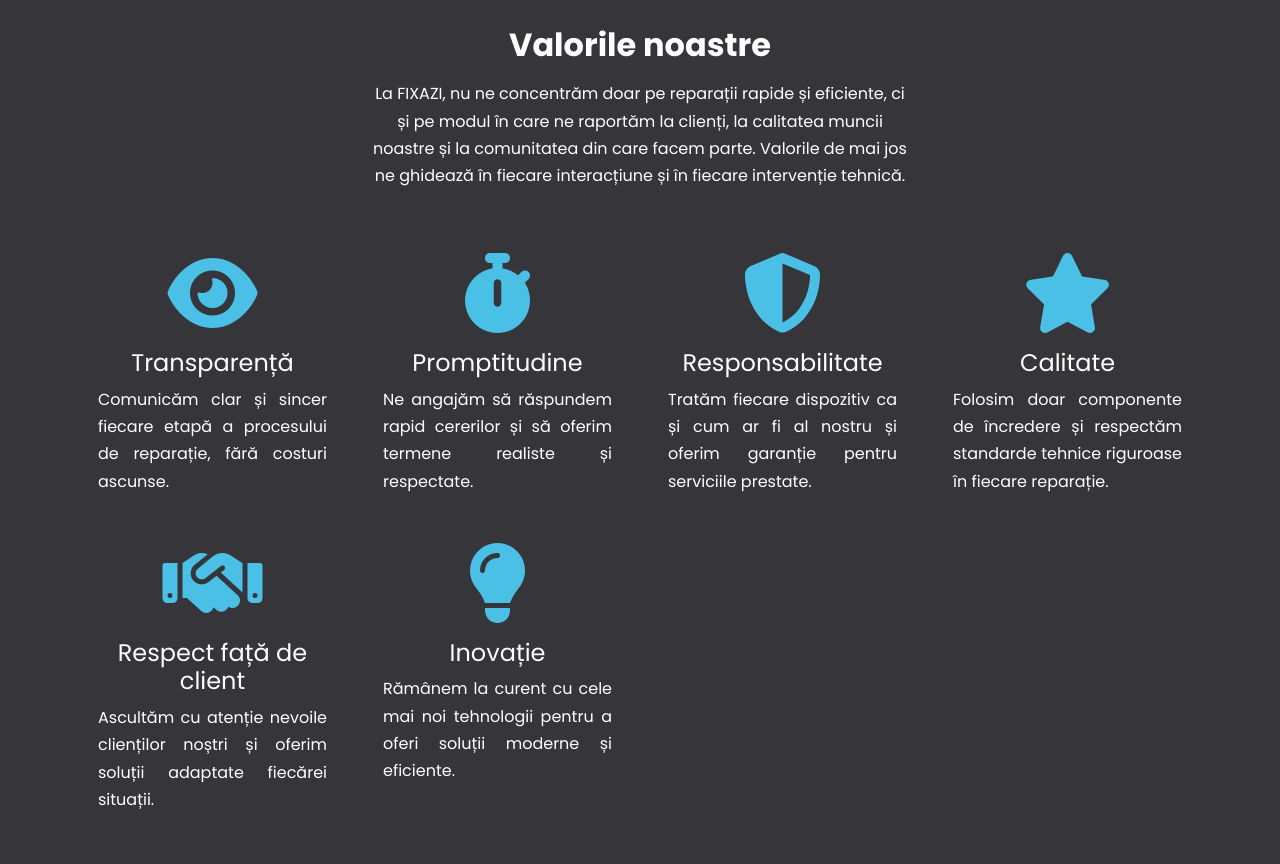
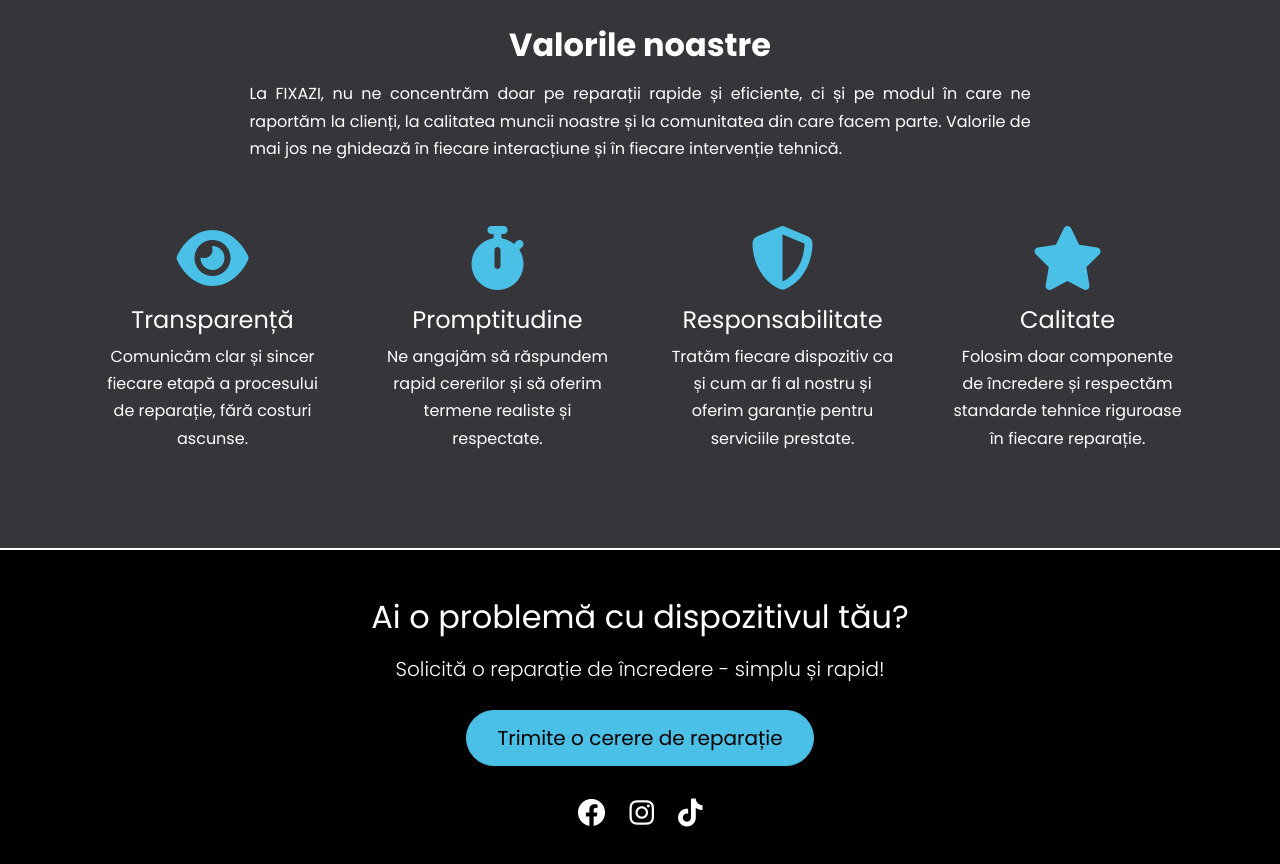
Before and after one commit to DanielDeaconescu/fixazi, a website: page index.html in a window 1280 px wide. Shown: the part 702-1566 px from the top of the page. Drawn offline with Linux system fonts and the light colour scheme.

Commit message:
further changes

```diff
--- a/index.html
+++ b/index.html
@@ -105,18 +105,15 @@
         </video>
         <div class="overlay"></div>
         <div class="content">
-          <div class="row">
           <div
-              class="col-md-6 pt-5 d-flex flex-column align-items-start repair-services-container"
+            class="pt-5 d-flex flex-column align-items-start repair-services-container"
           >
             <h1 class="mt-5 d-flex flex-column header-title subtitle-custom">
               Servicii de reparații
               <span class="text-primary fw-bold">rapide și calitative</span>
             </h1>
             <p class="lead">Servicii de reparații</p>
-              <ul
-                class="d-flex flex-column list-unstyled p-0 header-list-custom"
-              >
+            <ul class="d-flex flex-column list-unstyled p-0 header-list-custom">
               <li>
                 <i class="fa-solid fa-square-check me-2"></i>
                 Telefoane
@@ -139,7 +136,6 @@
               <i class="fa-regular fa-message"></i>
               Contact
             </a>
-            </div>
           </div>
         </div>
       </div>
@@ -326,26 +322,22 @@
     <!-- Expertise -->
     <section id="expertise" class="expertise bg-secondary py-5 text-white">
       <div class="container">
-        <div class="row mb-5 our-values-container">
-          <div
-            class="col-md-6 offset-md-3 d-flex flex-column align-items-center text-center"
-          >
-            <h2 class="fw-bold">Valorile noastre</h2>
+        <div class="mb-5 our-values-container">
+          <h2 class="fw-bold text-center">Valorile noastre</h2>
           <p class="our-values-paragraph">
             La FIXAZI, nu ne concentrăm doar pe reparații rapide și eficiente,
             ci și pe modul în care ne raportăm la clienți, la calitatea muncii
-              noastre și la comunitatea din care facem parte. Valorile de mai
-              jos ne ghidează în fiecare interacțiune și în fiecare intervenție
+            noastre și la comunitatea din care facem parte. Valorile de mai jos
+            ne ghidează în fiecare interacțiune și în fiecare intervenție
             tehnică.
           </p>
-          </div>
         </div>
         <!-- Expertise Row 1 -->
         <div class="row">
           <div class="col-md-3">
             <div class="card bg-transparent border-0 text-center mb-3">
               <div class="card-image">
-                <i class="fas fa-solid fa-eye fa-5x text-primary"></i>
+                <i class="fas fa-solid fa-eye fa-4x text-primary"></i>
               </div>
               <div class="card-body">
                 <h4 class="card-title">Transparență</h4>
@@ -359,7 +351,7 @@
           <div class="col-md-3">
             <div class="card bg-transparent border-0 text-center mb-3">
               <div class="card-image">
-                <i class="fas fa-solid fa-stopwatch fa-5x text-primary"></i>
+                <i class="fas fa-solid fa-stopwatch fa-4x text-primary"></i>
               </div>
               <div class="card-body">
                 <h4 class="card-title">Promptitudine</h4>
@@ -373,7 +365,7 @@
           <div class="col-md-3">
             <div class="card bg-transparent border-0 text-center mb-3">
               <div class="card-image">
-                <i class="fas fa-solid fa-shield-alt fa-5x text-primary"></i>
+                <i class="fas fa-solid fa-shield-alt fa-4x text-primary"></i>
               </div>
               <div class="card-body">
                 <h4 class="card-title">Responsabilitate</h4>
@@ -387,45 +379,13 @@
           <div class="col-md-3">
             <div class="card bg-transparent border-0 text-center mb-3">
               <div class="card-image">
-                <i class="fas fa-solid fa-star fa-5x text-primary"></i>
+                <i class="fas fa-solid fa-star fa-4x text-primary"></i>
               </div>
               <div class="card-body">
                 <h4 class="card-title">Calitate</h4>
                 <p class="our-values-p">
                   Folosim doar componente de încredere și respectăm standarde
                   tehnice riguroase în fiecare reparație.
-                </p>
-              </div>
-            </div>
-          </div>
-        </div>
-
-        <!-- Expertise Row 2 -->
-        <div class="row">
-          <div class="col-md-3">
-            <div class="card bg-transparent border-0 text-center mb-3">
-              <div class="card-image">
-                <i class="fas fa-solid fa-handshake fa-5x text-primary"></i>
-              </div>
-              <div class="card-body">
-                <h4 class="card-title">Respect față de client</h4>
-                <p class="our-values-p">
-                  Ascultăm cu atenție nevoile clienților noștri și oferim
-                  soluții adaptate fiecărei situații.
-                </p>
-              </div>
-            </div>
-          </div>
-          <div class="col-md-3">
-            <div class="card bg-transparent border-0 text-center mb-3">
-              <div class="card-image">
-                <i class="fas fa-solid fa-lightbulb fa-5x text-primary"></i>
-              </div>
-              <div class="card-body">
-                <h4 class="card-title">Inovație</h4>
-                <p class="our-values-p">
-                  Rămânem la curent cu cele mai noi tehnologii pentru a oferi
-                  soluții moderne și eficiente.
                 </p>
               </div>
             </div>
@@ -609,13 +569,17 @@
                   >Cerere de reparație</a
                 >
               </li>
-              <li>
-                Meniu de navigare: <a href="index.html">Acasă</a>,
+              <li class="footer-navigation d-flex gap-2">
+                  <div>Meniu de navigare:</div>
+                  <div>
+                    <a href="index.html">Acasă</a>,
                     <a href="services.html">Servicii</a>,
                     <a href="contact.html">Contact</a>.
+                  </div>
               </li>
             </ul>
           </div>
+
 
           <div class="col-md-4 my-3 d-flex flex-column align-items-start">
             <div class="mb-4">
@@ -629,6 +593,7 @@
               <a href="#" class="text-decoration-none">
                 <i class="fab fa-tiktok fa-3x text-light mx-2"></i>
               </a>
+            </div>
           </div>
         </div>
         </div>
--- a/scss/styles.scss
+++ b/scss/styles.scss
@@ -232,7 +232,18 @@ input[type="file"] {
 // Our Values Styling start
 
 .our-values-p {
+  text-align: center;
+}
+
+.our-values-paragraph {
   text-align: justify;
+  max-width: 70%;
+}
+
+.our-values-container {
+  display: flex;
+  flex-direction: column;
+  align-items: center;
 }
 
 // Our Values Styling end
@@ -292,10 +303,6 @@ input[type="file"] {
 
 // Styling the side buttons end
 
-.nav-item {
-  width: 100%;
-}
-
 .nav-link {
   width: 100%;
 }
@@ -346,10 +353,6 @@ input[type="file"] {
     padding: 0 2rem;
   }
 
-  .our-values-p {
-    text-align: center;
-  }
-
   .call-to-action-section {
     padding-top: 2rem !important;
     padding-bottom: 2rem !important;
@@ -371,6 +374,10 @@ input[type="file"] {
     padding-top: 2rem !important;
     padding-bottom: 2rem !important;
   }
+
+  .footer-navigation {
+    flex-direction: column;
+  }
 }
 
 @media (min-width: 576px) and (max-width: 768px) {
@@ -382,7 +389,7 @@ input[type="file"] {
 
 @media (min-width: 768px) and (max-width: 992px) {
   .header {
-    height: 420px;
+    height: 480px;
   }
 
   .repair-services-container {
```
Also changed, not shown: css/styles.css. Lines whose indentation alone changed are shown as unchanged.
